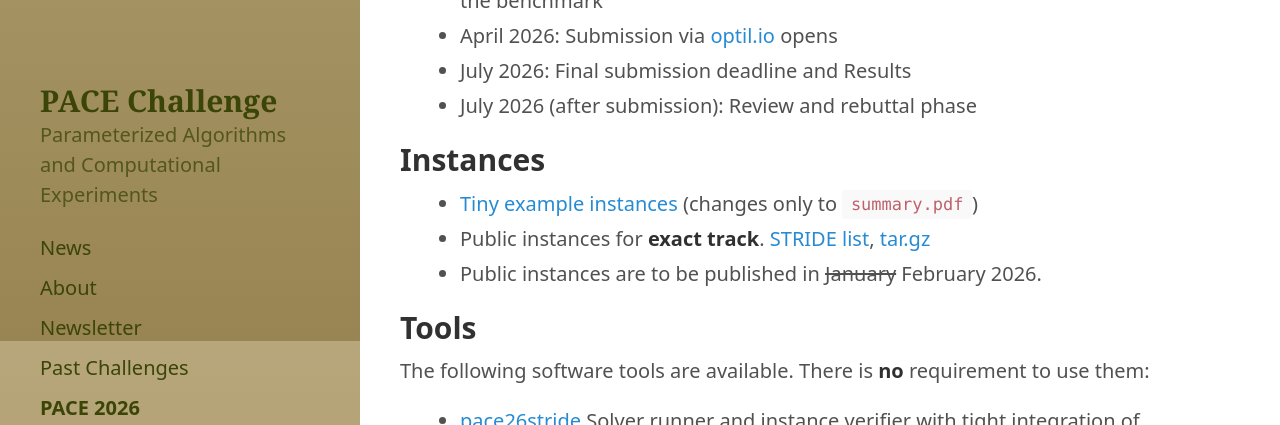
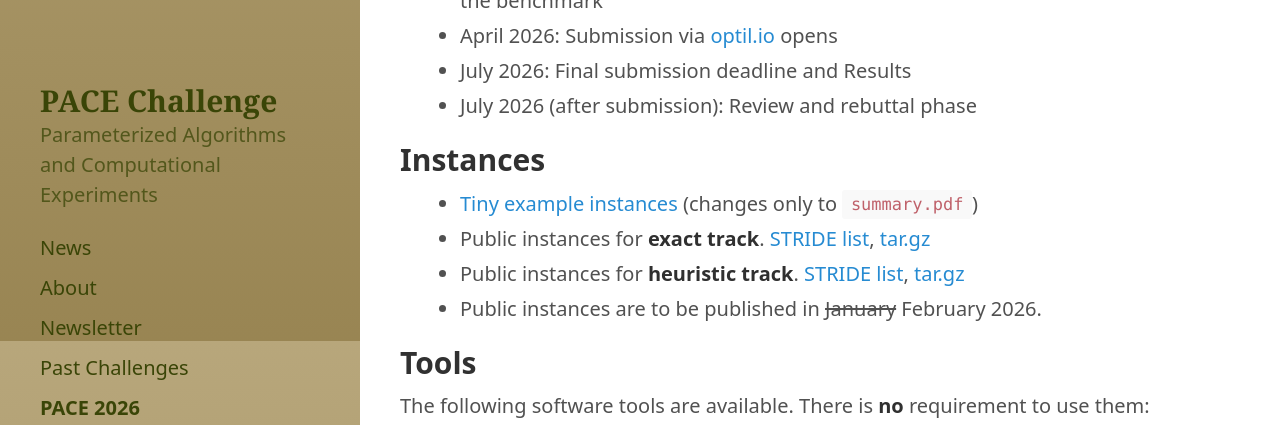
Before and after one commit to PACE-challenge/pacechallenge.org, a Jekyll site: the page built from 2026/index.md, in a window 1280 px wide and 900 px high, scrolled down 559 px, cut to the strip 0-425 px from the top of the window. Built offline with Jekyll 4.4.1, drawn with Linux system fonts in a browser that asks for light colours.

Commit message:
Add heuristic track public instances

```diff
--- a/2026/index.md
+++ b/2026/index.md
@@ -28,6 +28,7 @@ See also the [Format Specification](./format) and the [IPEC'25 Announcement Slid
 ## Instances
  - [Tiny example instances](https://pace2026.imada.sdu.dk/datasets/tiny02.tar) (changes only to `summary.pdf`)
  - Public instances for **exact track**. [STRIDE list](https://pace2026.imada.sdu.dk/datasets/pace26_exact_pub.lst), [tar.gz](https://pace2026.imada.sdu.dk/datasets/pace26_exact_pub.tar.gz)
+ - Public instances for **heuristic track**. [STRIDE list](https://pace2026.imada.sdu.dk/datasets/pace26_heuristic_pub.lst), [tar.gz](https://pace2026.imada.sdu.dk/datasets/pace26_heuristic_pub.tar.gz)
  - Public instances are to be published in ~~January~~ February 2026.
 
 ## Tools
```
